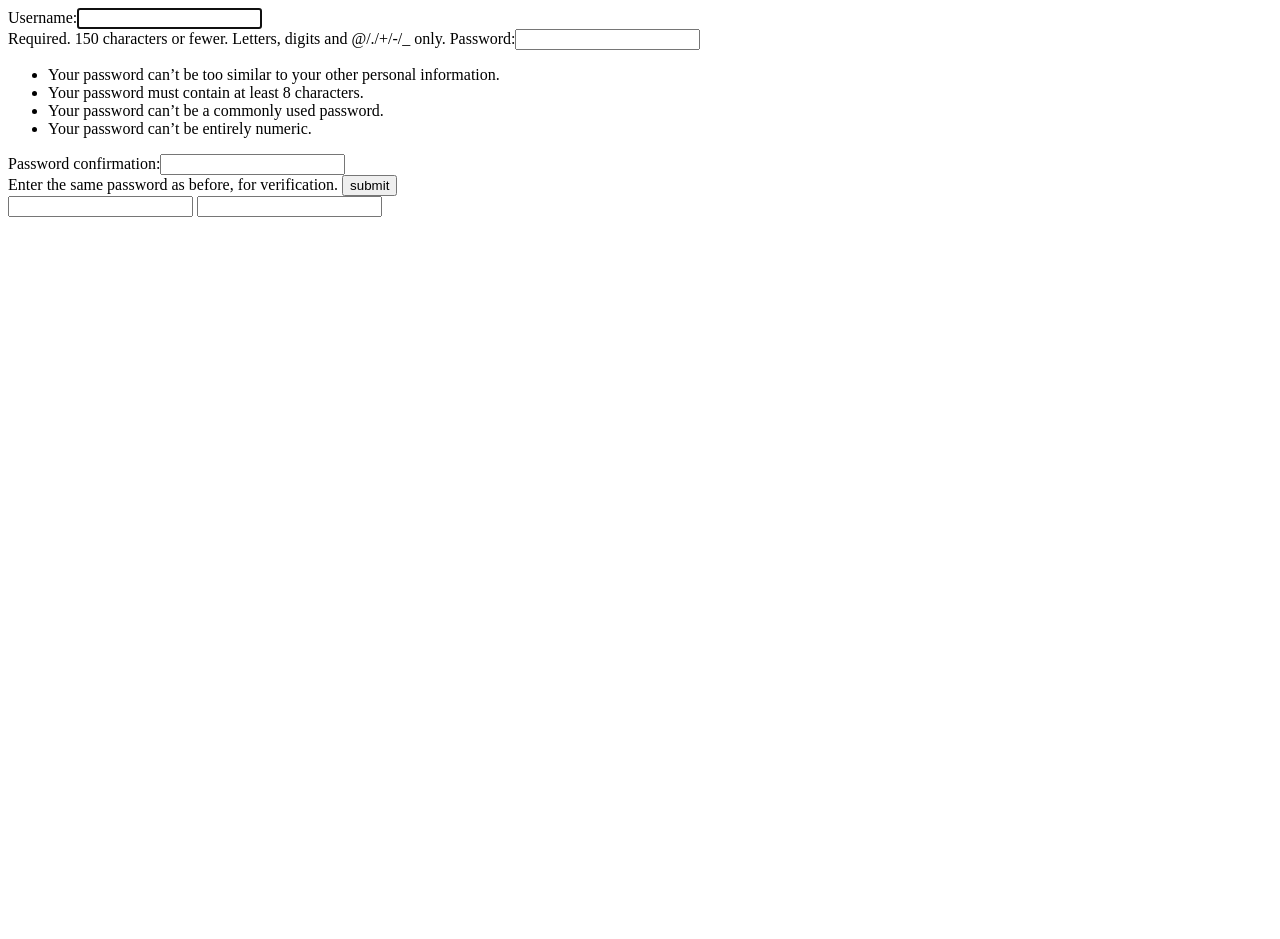
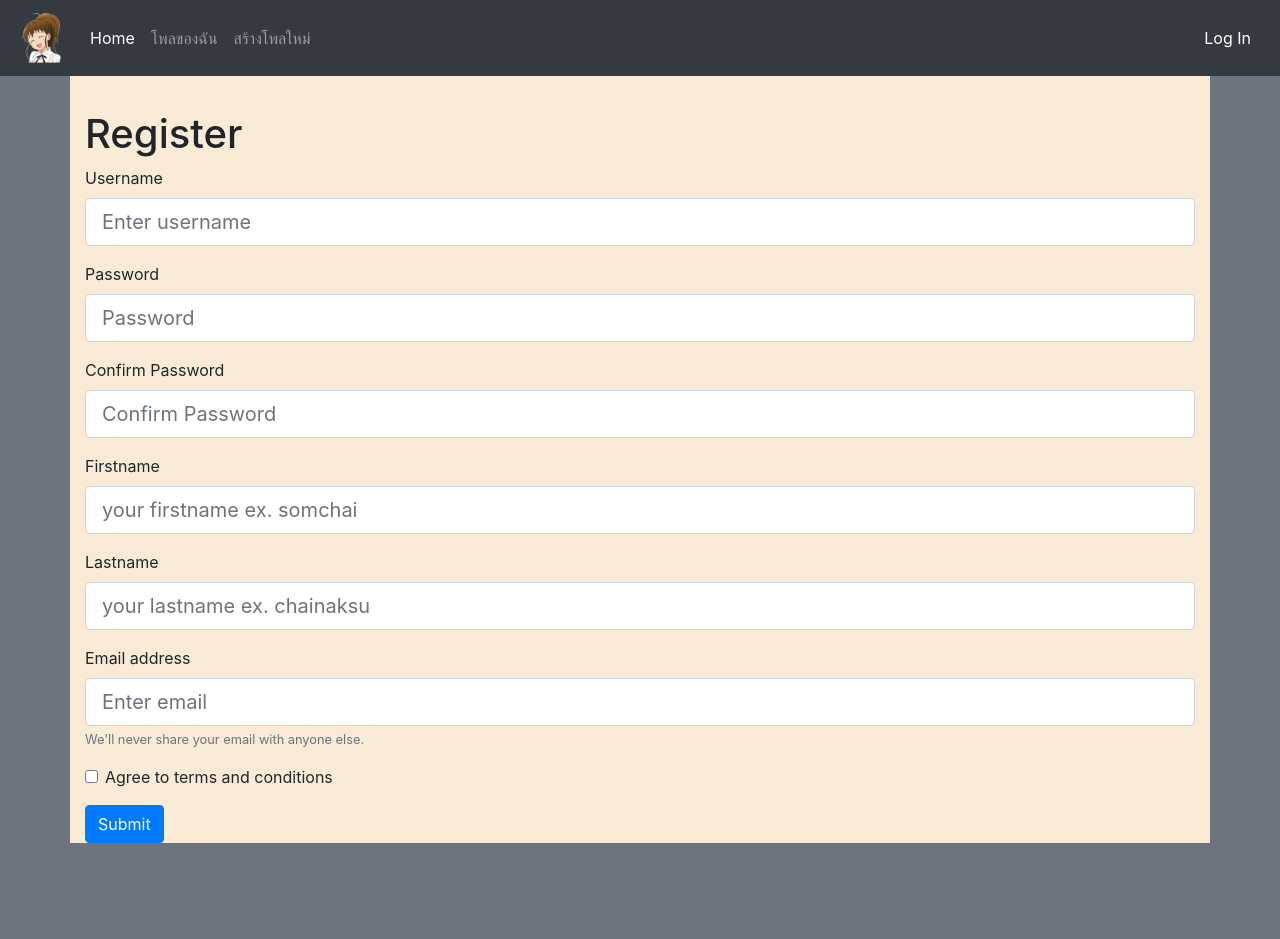
Before and after one commit to toplordsaito/webpro_KodVote, a Django app: page /auth/signup/ in a window 1280 px wide. Before the commit the page ends 217 px from the top, so only its background shows below. Run offline with Django 3.2, Linux system fonts and the light colour scheme; some libraries are stand-ins or nearby versions.

Commit message:
regis V1

```diff
--- a/authen/templates/signup.html
+++ b/authen/templates/signup.html
@@ -1,4 +1,4 @@
-<!DOCTYPE html>
+<!-- <!DOCTYPE html>
 <html lang="en">
 
 <head>
@@ -9,7 +9,7 @@
 
 <body>
     <form action="" method="POST">
-        {% csrf_token %} {{form}}
+
         <button type="submit"> submit</button>
     </form>
 
@@ -17,4 +17,62 @@
     <input type="text" name="password"> </input>
 </body>
 
-</html>
+</html> -->
+{% extends "base.html" %}
+{% block main %}
+<div class="regis">
+    <h1>Register</h1>
+    <form action="" method="POST">
+        {% csrf_token %}
+
+        <div class="form-group">
+            <label for="exampleInputEmail1">Username</label>
+            <input type="text" class="form-control form-control-lg" name="username" placeholder="Enter username"
+                required>
+        </div>
+        <div class="form-group">
+            <label>Password</label>
+            <input type="password" class="form-control form-control-lg" name="password1" placeholder="Password"
+                required>
+        </div>
+        <div class="form-group">
+            <label>Confirm Password</label>
+            <input type="password" class="form-control form-control-lg" name="password2" placeholder="Confirm Password"
+                required>
+        </div>
+        <div class="form-group">
+            <label>Firstname</label>
+            <input type="text" class="form-control form-control-lg" name="firstname"
+                placeholder="your firstname ex. somchai">
+        </div>
+        <div class="form-group">
+            <label>Lastname</label>
+            <input type="text" class="form-control form-control-lg" name="lastname"
+                placeholder="your lastname ex. chainaksu">
+        </div>
+        <div class="form-group">
+            <label for="exampleInputEmail1">Email address</label>
+            <input type="email" class="form-control form-control-lg" name="email" placeholder="Enter email">
+            <small id="emailHelp" class="form-text text-muted">We'll never share your email with anyone else.</small>
+        </div>
+        <div class="form-group">
+            <div class="form-check">
+                <input class="form-check-input" type="checkbox" required>
+                <label class="form-check-label" for="invalidCheck3">
+                    Agree to terms and conditions
+                </label>
+                <div class="invalid-feedback">
+                    You must agree before submitting.
+                </div>
+            </div>
+        </div>
+        <button type="submit" class="btn btn-primary">Submit</button>
+
+    </form>
+</div>
+<style>
+    .regis {
+        background-color: antiquewhite;
+    }
+</style>
+{% endblock main %}
--- a/authen/views.py
+++ b/authen/views.py
@@ -1,6 +1,8 @@
 from django.shortcuts import render, HttpResponseRedirect
 from django.contrib.auth import authenticate, login, logout
 from django.contrib.auth.forms import UserCreationForm, AuthenticationForm
+from django.contrib.auth.models import User
+from django.db import IntegrityError
 
 
 def mylogin(request):
@@ -14,7 +16,7 @@ def mylogin(request):
             login(request, user)
             return HttpResponseRedirect(request.GET.get('next', '/'))
         else:
-            form = AuthenticationForm(request.POST)
+            # form = AuthenticationForm(request.POST)
             return render(request, 'login.html', {'username': username, 'error': 'wrong username or password'})
     else:
         return render(request, 'login.html')
@@ -29,16 +31,39 @@ def signup(request):
     if request.user.is_authenticated:
         return HttpResponseRedirect('/')
     if request.method == 'POST':
-        form = UserCreationForm(request.POST)
-        if form.is_valid():
-            form.save()
-            username = form.cleaned_data.get('username')
-            password = form.cleaned_data.get('password')
-            user = authenticate(username=username, password=password)
+        user, context = checkUser(request.POST)
+        if user:
+            user = authenticate(
+                username=request.POST['username'], password=request.POST['password1'])
             login(request, user)
             return HttpResponseRedirect('/')
         else:
-            return render(request, 'signup.html', {'form': form})
+            context.update(request.POST)
+            return render(request, 'signup.html', context)
     else:
-        form = UserCreationForm()
-        return render(request, 'signup.html', {'form': form})
+        return render(request, 'signup.html')
+
+
+def checkUser(form):
+    user = User()
+    context = {}
+    user.username = form.get('username')
+    user.firstname = form.get('firstname')
+    user.lastname = form.get('lastname')
+    user.email = form.get('email')
+    password1 = form.get('password1')
+    password2 = form.get('password2')
+    if password1 and password2 and password1 == password2:
+        user.set_password(password1)
+    else:
+        user = None
+        context['error'] = "password is not match"
+    try:
+        if user:
+            user.save()
+            context['msg'] = "register succesfully"
+    except IntegrityError:
+        user = None
+        context['error'] = "username is already exists"
+
+    return user, context
--- a/poll/templates/poll/create.html
+++ b/poll/templates/poll/create.html
@@ -22,11 +22,11 @@
                     <label for="description">start_date to</label>
                     <div class="input-daterange input-group" id="datepicker">
                         <input type="datetime-local" class="input-sm form-control" name="start_date"
-                            value="{{poll.start_date}}" />
+                            value="{{poll.start_date|date:'Y-m-d\TH:i:s'}}" />
                         <span class="input-group-addon">to</span>
                         <input type="datetime-local" class="input-sm form-control" name="end_date"
-                            value="{{poll.end_date}}" />
-                            <!-- |date:'Y-m-d\TH:i:s' -->
+                            value="{{poll.end_date|date:'Y-m-d\TH:i:s'}}" />
+                        <!-- |date:'Y-m-d\TH:i:s' -->
                     </div>
                 </div>
 
--- a/poll/views.py
+++ b/poll/views.py
@@ -12,7 +12,7 @@ utc = pytz.UTC
 
 @login_required
 def home(request, **kwargs):
-    if not kwargs.get('polls'):
+    if kwargs.get('polls') == None:
         polls = Poll.objects.all()
     else:
         polls = kwargs['polls']
@@ -153,6 +153,7 @@ def votePoll(request, poll_id):
                                  poll_id=poll, choice_id=choice)
     return viewPoll(request, poll_id, ignorePassword=True)
 
+
 def checkPoll(poll, request):
     poll.subject = request.POST.get('subject')
     poll.detail = request.POST.get('detail')
--- a/templates/base.html
+++ b/templates/base.html
@@ -24,11 +24,10 @@
     {% endblock %}
 </head>
 
-<body class="bg-warning">
-
+<body class="bg-secondary">
     {% include 'header.html' %}
-    <div class="container bg-secondary">
-        <div id="loading" class="text-center" >
+    <div class="container content-area">
+        <div id="loading" class="text-center">
             <div class="spinner-grow text-primary" role="status">
                 <span class="sr-only">Loading...</span>
             </div>
@@ -55,19 +54,19 @@
             </div>
         </div>
     </div>
-    <div class="container bg-secondary" id="main">
+    <div class="container content-area" id="main">
         {% if msg %}
         <br />
         <div id="msg" class="alert alert-success" role="alert">
             {{msg}}
         </div>
         {% endif %}
-        <!-- {% if error %}
+        {% if error %}
         <br />
         <div id="error" class="alert alert-danger" role="danger">
             {{error}}
         </div>
-        {% endif %} -->
+        {% endif %}
         {% block main %}
         {% endblock %}
     </div>
@@ -81,8 +80,8 @@
         });
     </script>
     <style>
-        .bg-secondary{
-            background-color: aqua;
+        .content-area {
+            background-color: antiquewhite;
         }
     </style>
 </body>
--- a/templates/header.html
+++ b/templates/header.html
@@ -6,8 +6,7 @@
     </button>
     <div class="collapse navbar-collapse" id="navbarTogglerDemo01">
         <a class="navbar-brand" href="{% url 'home' %}">
-            Home
-            <!-- <img class="logo" src="{% static 'img/logo.png' %}" alt=""> -->
+            <img class="logo" src="{% static 'img/icon.png' %}" alt="">
         </a>
         <ul class="navbar-nav mr-auto mt-2 mt-lg-0">
             <li class="nav-item active">
@@ -60,7 +59,8 @@
 </nav>
 <style>
     .logo {
-
+        width: 50px;
+        height: 50px;
         /* width: 10%; */
         /* height: 10%; */
     }
```
Also changed, not shown: poll/models.py (+5 -3 lines), poll/templates/poll/view_poll.html (+6 -2 lines), db.sqlite3, static/img/icon.png (added).
